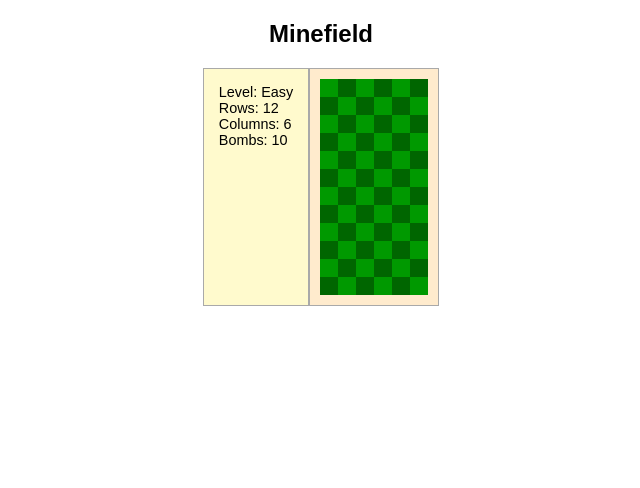
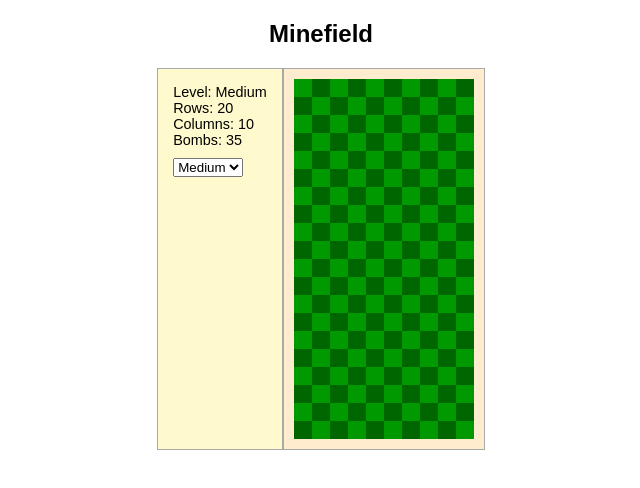
Before and after one commit to ericmilaneze/minefield, a React (Create React App) app: page / in a window 1280 px wide. Shown: the top 488 px of the page, without its empty margins (319-959 px from the left). Built offline with nearby package versions, Linux system fonts and the light colour scheme.

Commit message:
Change level.

```diff
--- a/src/Minefield/index.js
+++ b/src/Minefield/index.js
@@ -1,22 +1,21 @@
 import React, { useState, useEffect } from 'react';
-
-import minefield from './minefield-game/minefield';
-
-import './index.scss';
-
 import { FiFlag } from "react-icons/fi";
 import { FaBomb } from "react-icons/fa";
 
-const levelName = 'Easy';
+import minefield from './minefield-game/minefield';
+import levels from './minefield-game/levels';
+
+import './index.scss';
 
 export default function Minefield() {
     const [game, setGame] = useState({});
     const [version, setVersion] = useState(0);
+    const [levelName, setLevelName] = useState(levels[Object.keys(levels)[0]].name)
 
     useEffect(() => {
         const newGame = minefield.createMinefield(levelName);
         setGame(newGame);
-    }, []);
+    }, [levelName]);
 
     function restart() {
         const newGame = minefield.createMinefield(levelName);
@@ -37,6 +36,10 @@ export default function Minefield() {
         setVersion(version + 1);
     }
 
+    function changeLevel(levelName) {
+        setLevelName(levelName);
+    }
+
     const { rows: rowsQty, columns, bombs } = game.level || {};
 
     return (
@@ -49,11 +52,20 @@ export default function Minefield() {
 
                 {game.hasStarted &&
                     <button
-                        className=""
+                        className="row"
                         onClick={() => restart()}>
                         Restart
                     </button>
                 }
+
+                <select
+                    className="row"
+                    onChange={(evt) => changeLevel(evt.target.value)}
+                >
+                    {Object.keys(levels).map((level) => (
+                        <option value={level} key={level}>{levels[level].name}</option>
+                    ))}
+                </select>
             </div>
             <div className="main">
                 {game.rows && game.rows.map(row => (
--- a/src/Minefield/index.scss
+++ b/src/Minefield/index.scss
@@ -7,6 +7,11 @@ section.campo-minado {
         border: 1px solid darkgray;
         padding: 15px;
         font-size: 0.9rem;
+
+        .row {
+            display: block;
+            margin-top: 10px;
+        }
     }
 
     .main {
--- a/src/Minefield/minefield-game/levels.js
+++ b/src/Minefield/minefield-game/levels.js
@@ -1,18 +1,21 @@
 const levels = {
+    'medium': {
+        name: 'Medium',
+        rows: 20,
+        columns: 10,
+        bombs: 35
+    },
     'easy': {
+        name: 'Easy',
         rows: 12,
         columns: 6,
         bombs: 10
     },
     'hard': {
+        name: 'Hard',
         rows: 28,
         columns: 13,
         bombs: 75
-    },
-    'medium': {
-        rows: 20,
-        columns: 10,
-        bombs: 35
     }
 }
 
```
